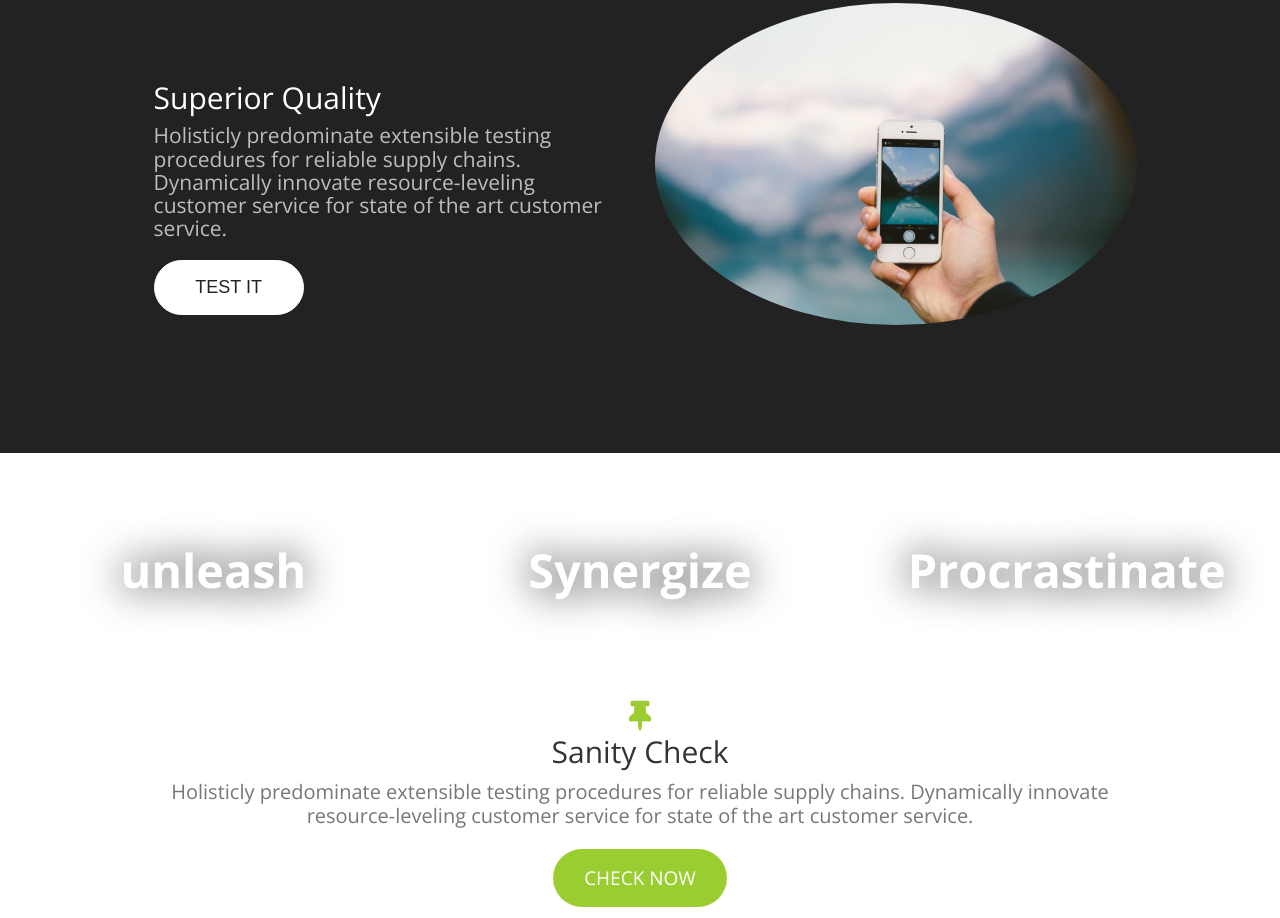
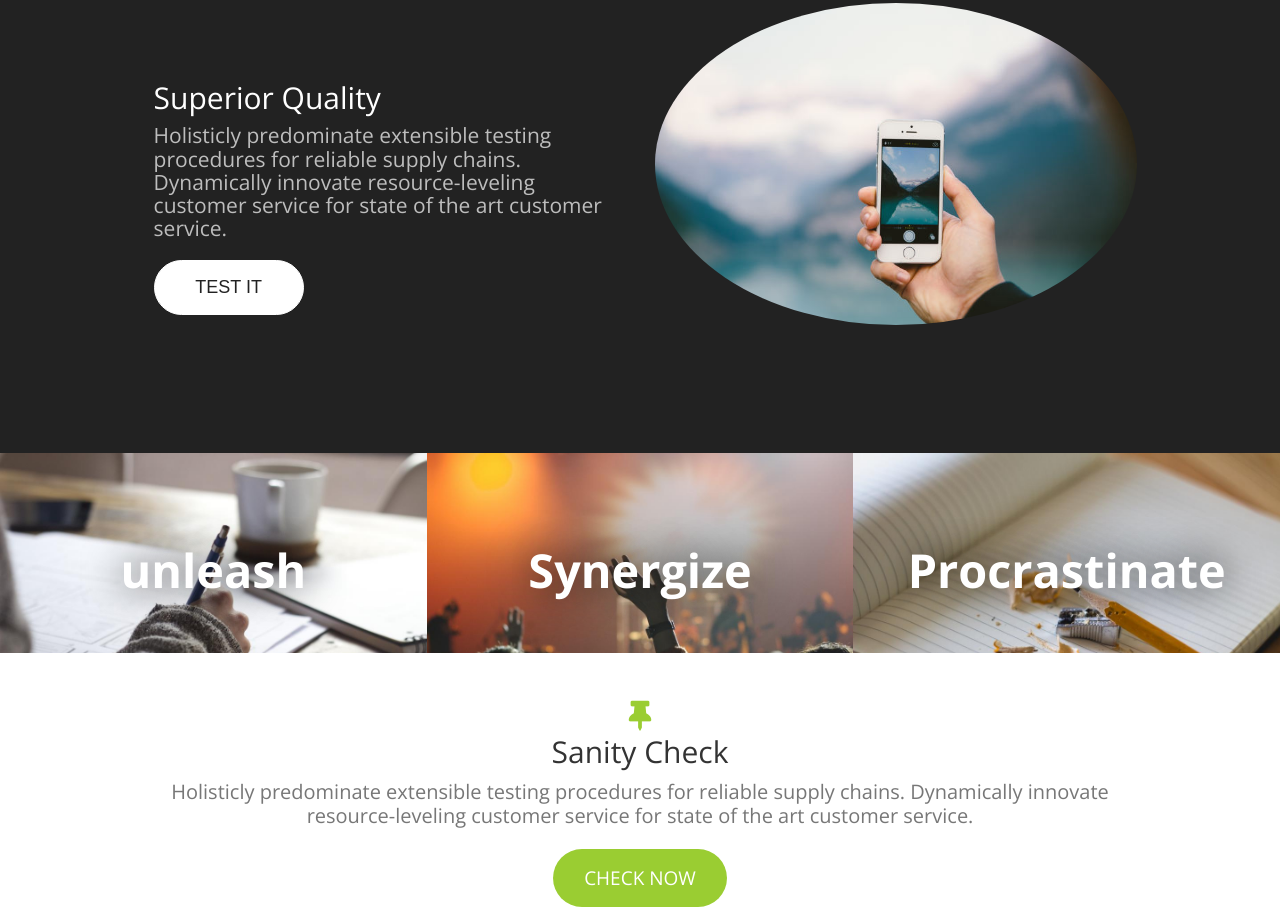
Before and after one commit to Manar20575/Task2ERROR, a plain HTML site: page index.html in a window 1280 px wide. Shown: the part 1879-2797 px from the top of the page. Drawn offline with nearby package versions, Linux system fonts and the light colour scheme; the site is published under a folder, as on GitHub Pages, so addresses that start at the root find nothing.

Commit message:
Update index.css

```diff
--- a/css/index.css
+++ b/css/index.css
@@ -130,7 +130,7 @@ font-size: 15px;
    /* 3.1- Home Section */
    .home{
        height: 100vh;
-       background: url(/images/header.jpg);
+       background: url(../images/header.jpg);
        background-size: cover ;
        position: relative;
    }
@@ -335,13 +335,13 @@ font-weight: 400;
     width: 33.3333333%;
 }
 .item_fluid1{
-    background-image: url(/images/writing.jpg);
+    background-image: url(../images/writing.jpg);
 }
 .item_fluid2{
-    background-image: url(/images/concert.jpg);
+    background-image: url(../images/concert.jpg);
 }
 .item_fluid3{
-    background-image: url(/images/pencil_sharpener.jpg);
+    background-image: url(../images/pencil_sharpener.jpg);
 }
 .item_fluid1 a, .item_fluid2 a, .item_fluid3 a{
     font-size: 40px;
```
